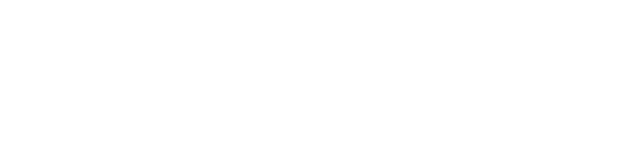
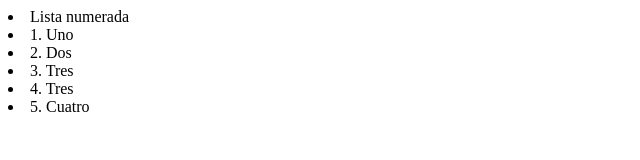
Before and after one commit to shyfock/Grupo31, a plain HTML site: page index.html in a window 1280 px wide. Shown: the whole page, without its empty margins (0-640 px from the left). Drawn offline with Linux system fonts and the light colour scheme.

Commit message:
commit #1

```diff
--- a/index.html
+++ b/index.html
@@ -7,6 +7,11 @@
     <title>Document</title>
 </head>
 <body>
-
+    <li>Lista numerada</li>
+    <li>1. Uno</li>
+    <li>2. Dos</li>
+    <li>3. Tres</li>
+    <li>4. Tres</li>
+    <li>5. Cuatro</li>
 </body>
 </html>
```
